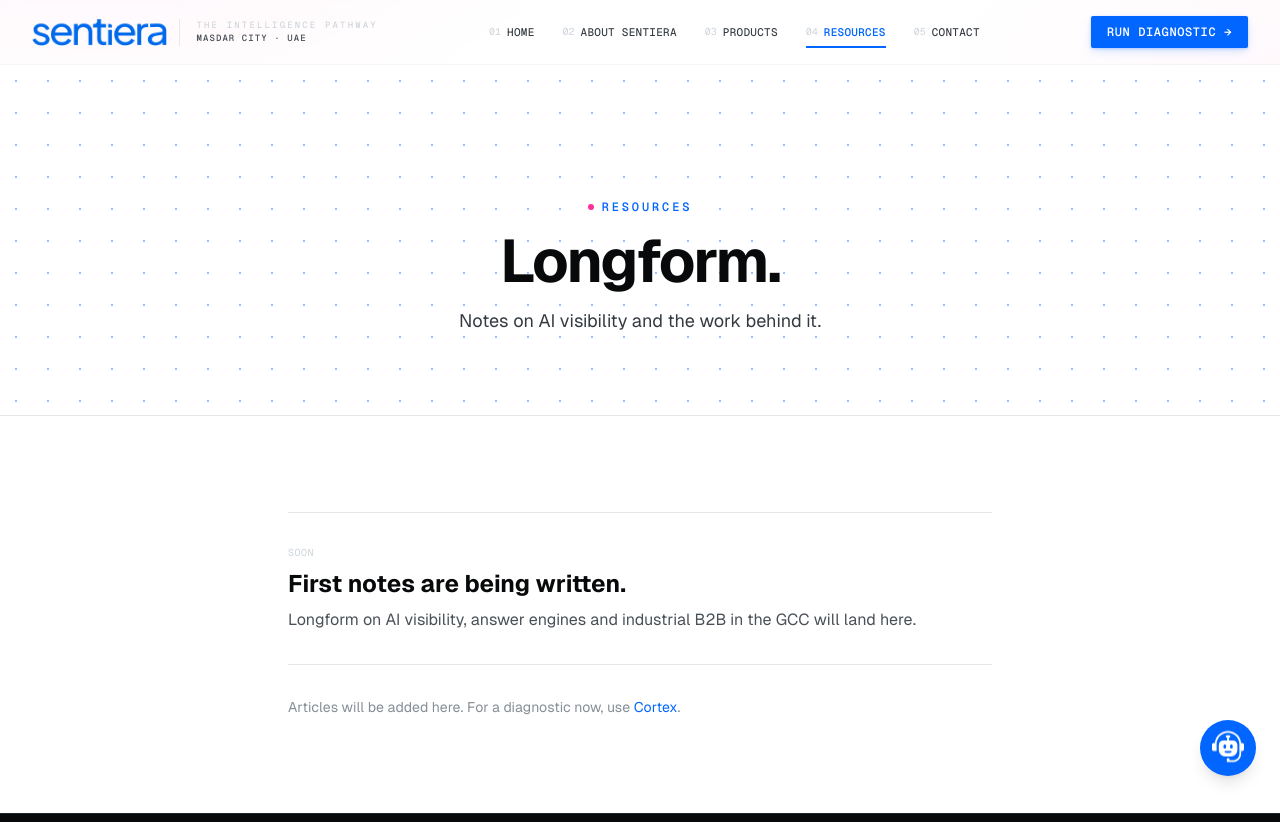
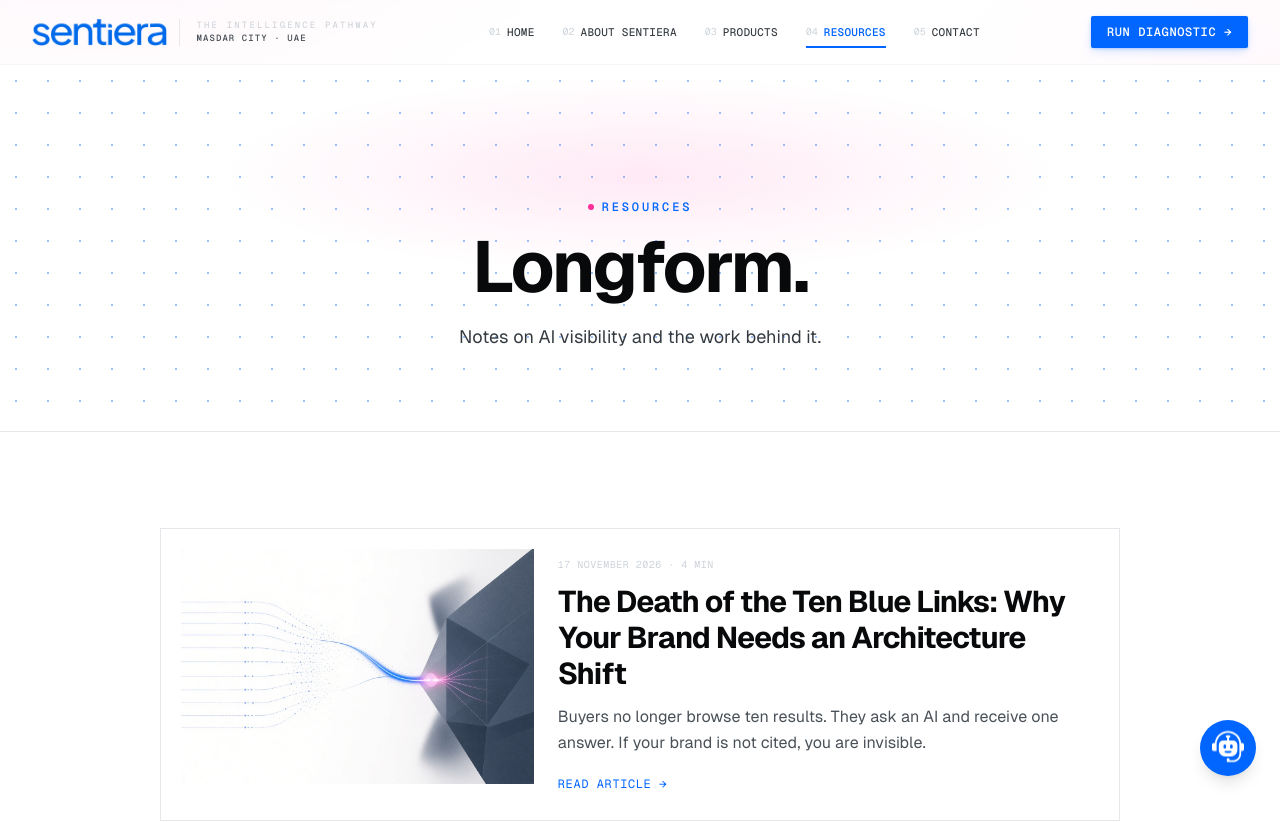
Before and after one commit to Acidtuner/sentiera, a Next.js app: page /resources in a window 1280 px wide. Shown: the top 822 px of the page. Built offline with nearby package versions, Linux system fonts and the light colour scheme.

Commit message:
Add Resources listing and first article with illustration

```diff
--- /dev/null
+++ b/src/app/resources/[slug]/page.tsx
@@ -0,0 +1,76 @@
+import React from "react";
+import type { Metadata } from "next";
+import Link from "next/link";
+import Image from "next/image";
+import { notFound } from "next/navigation";
+import { getResource, resources } from "@/lib/resources";
+
+type Props = {
+  params: Promise<{ slug: string }>;
+};
+
+export function generateStaticParams() {
+  return resources.map((item) => ({ slug: item.slug }));
+}
+
+export async function generateMetadata({ params }: Props): Promise<Metadata> {
+  const { slug } = await params;
+  const article = getResource(slug);
+  if (!article) return { title: "Resource" };
+  return {
+    title: article.title,
+    description: article.excerpt,
+    openGraph: {
+      title: article.title,
+      description: article.excerpt,
+      images: [{ url: article.image, alt: article.imageAlt }],
+    },
+  };
+}
+
+export default async function ResourceArticle({ params }: Props) {
+  const { slug } = await params;
+  const article = getResource(slug);
+  if (!article) notFound();
+
+  return (
+    <article className="relative bg-white">
+      <header className="relative overflow-hidden border-b border-hairline pt-24 pb-12 sm:pt-32 sm:pb-16">
+        <div className="pointer-events-none absolute inset-0 z-0 opacity-40 [background-image:radial-gradient(#0066FF_0.75px,transparent_0.75px)] [background-size:32px_32px]" aria-hidden="true" />
+        <div className="relative z-10 mx-auto max-w-3xl px-6 lg:px-8">
+          <Link href="/resources" className="font-mono text-[10px] uppercase tracking-wider text-tech-blue hover:underline">
+            ← Resources
+          </Link>
+          <p className="mt-6 font-mono text-[10px] uppercase tracking-wider text-slate-400">
+            {article.date} · {article.readTime}
+          </p>
+          <h1 className="mt-4 font-sans text-4xl sm:text-5xl lg:text-6xl font-bold tracking-tight-heading text-slate-950 leading-[0.98]">
+            {article.title}
+          </h1>
+        </div>
+      </header>
+
+      <div className="mx-auto max-w-4xl px-6 lg:px-8 py-10">
+        <div className="relative aspect-[3/2] overflow-hidden border border-hairline bg-slate-100">
+          <Image src={article.image} alt={article.imageAlt} fill className="object-cover" priority sizes="(min-width: 1024px) 896px, 100vw" />
+        </div>
+      </div>
+
+      <div className="mx-auto max-w-3xl px-6 lg:px-8 pb-20">
+        <div className="space-y-6 font-sans text-base sm:text-lg text-slate-700 leading-relaxed">
+          {article.paragraphs.map((paragraph) => (
+            <p key={paragraph}>{paragraph}</p>
+          ))}
+        </div>
+        <div className="mt-14 border-t border-hairline pt-8 flex flex-col sm:flex-row sm:items-center sm:justify-between gap-4">
+          <Link href="/cortex" className="font-mono text-xs uppercase tracking-wider text-tech-blue hover:underline">
+            Run a Cortex diagnostic →
+          </Link>
+          <Link href="/contact" className="inline-flex items-center gap-2 rounded-sm bg-tech-blue px-6 py-3 font-mono text-xs font-semibold uppercase tracking-wider text-white hover:bg-tech-blue-600">
+            Book a review
+          </Link>
+        </div>
+      </div>
+    </article>
+  );
+}
--- a/src/app/resources/page.tsx
+++ b/src/app/resources/page.tsx
@@ -1,52 +1,61 @@
 import React from "react";
 import type { Metadata } from "next";
 import Link from "next/link";
+import Image from "next/image";
+import { resources } from "@/lib/resources";
 
 export const metadata: Metadata = {
   title: "Resources",
-  description: "Longform notes from Sentiera Technologies Limited on AI visibility, AEO and GCC enterprise search.",
+  description: "Longform notes from Sentiera Technologies Limited on AI visibility, AEO and the shift away from ten blue links.",
 };
-
-const posts = [
-  {
-    slug: "coming-soon",
-    title: "First notes are being written.",
-    excerpt: "Longform on AI visibility, answer engines and industrial B2B in the GCC will land here.",
-    date: "Soon",
-  },
-];
 
 export default function Resources() {
   return (
     <div className="relative bg-white">
       <section className="relative overflow-hidden border-b border-hairline pt-24 pb-16 sm:pt-32 sm:pb-20">
         <div className="pointer-events-none absolute inset-0 z-0 opacity-40 [background-image:radial-gradient(#0066FF_0.75px,transparent_0.75px)] [background-size:32px_32px]" aria-hidden="true" />
+        <div
+          className="pointer-events-none absolute inset-0 z-0"
+          aria-hidden="true"
+          style={{
+            backgroundImage: "radial-gradient(ellipse 55% 45% at 50% 30%, rgba(255,46,156,0.10), transparent 60%)",
+          }}
+        />
         <div className="relative z-10 mx-auto max-w-3xl px-6 lg:px-8 text-center">
           <div className="inline-flex items-center gap-2 font-mono text-xs uppercase tracking-widest-tag text-tech-blue font-semibold mb-4">
             <span className="h-1.5 w-1.5 rounded-full bg-accent" />
             <span>Resources</span>
           </div>
-          <h1 className="font-sans text-4xl sm:text-5xl lg:text-6xl font-bold tracking-tight-heading text-slate-950">
+          <h1 className="font-sans text-5xl sm:text-6xl lg:text-7xl font-bold tracking-tight-heading text-slate-950 leading-[0.95]">
             Longform.
           </h1>
-          <p className="mt-4 font-sans text-lg text-slate-700">Notes on AI visibility and the work behind it.</p>
+          <p className="mt-5 font-sans text-lg text-slate-700">Notes on AI visibility and the work behind it.</p>
         </div>
       </section>
 
       <section className="py-16 sm:py-24">
-        <div className="mx-auto max-w-3xl px-6 lg:px-8">
-          <ul className="divide-y divide-hairline border-y border-hairline">
-            {posts.map((post) => (
-              <li key={post.slug} className="py-8">
-                <p className="font-mono text-[10px] uppercase tracking-wider text-slate-400">{post.date}</p>
-                <h2 className="mt-2 font-sans text-2xl font-bold text-slate-950">{post.title}</h2>
-                <p className="mt-2 font-sans text-base text-slate-600">{post.excerpt}</p>
+        <div className="mx-auto max-w-5xl px-6 lg:px-8">
+          <ul className="space-y-8">
+            {resources.map((post) => (
+              <li key={post.slug}>
+                <Link href={`/resources/${post.slug}`} className="group grid grid-cols-1 md:grid-cols-5 gap-6 border border-hairline bg-white p-4 sm:p-5 hover:border-accent/40 transition-colors">
+                  <div className="md:col-span-2 relative aspect-[3/2] overflow-hidden bg-slate-100">
+                    <Image src={post.image} alt={post.imageAlt} fill className="object-cover" sizes="(min-width: 768px) 40vw, 100vw" />
+                  </div>
+                  <div className="md:col-span-3 flex flex-col justify-center py-2">
+                    <p className="font-mono text-[10px] uppercase tracking-wider text-slate-400">
+                      {post.date} · {post.readTime}
+                    </p>
+                    <h2 className="mt-3 font-sans text-2xl sm:text-3xl font-bold tracking-tight-heading text-slate-950 group-hover:text-tech-blue transition-colors">
+                      {post.title}
+                    </h2>
+                    <p className="mt-3 font-sans text-base text-slate-600 leading-relaxed">{post.excerpt}</p>
+                    <span className="mt-5 font-mono text-xs uppercase tracking-wider text-tech-blue">Read article →</span>
+                  </div>
+                </Link>
               </li>
             ))}
           </ul>
-          <p className="mt-8 font-sans text-sm text-slate-500">
-            Articles will be added here. For a diagnostic now, use <Link href="/cortex" className="text-tech-blue hover:underline">Cortex</Link>.
-          </p>
         </div>
       </section>
     </div>
--- /dev/null
+++ b/src/lib/resources.ts
@@ -0,0 +1,36 @@
+export type ResourceArticle = {
+  slug: string;
+  title: string;
+  excerpt: string;
+  date: string;
+  readTime: string;
+  image: string;
+  imageAlt: string;
+  paragraphs: string[];
+};
+
+export const resources: ResourceArticle[] = [
+  {
+    slug: "death-of-the-ten-blue-links",
+    title: "The Death of the Ten Blue Links: Why Your Brand Needs an Architecture Shift",
+    excerpt:
+      "Buyers no longer browse ten results. They ask an AI and receive one answer. If your brand is not cited, you are invisible.",
+    date: "17 November 2026",
+    readTime: "4 min",
+    image: "/resources/death-of-the-ten-blue-links.jpg",
+    imageAlt: "Ten blue links dissolving into a single pathway toward a geometric structure",
+    paragraphs: [
+      "For over a quarter century, the digital economy was built on a simple promise: rank in the top ten results, and the traffic will follow. We called them the ten blue links. That era is over.",
+      "Today, B2B buyers and consumers do not search to browse. They ask to receive. Platforms such as ChatGPT, Perplexity and Google AI Overviews read the web and synthesise a single answer. The journey often ends before a link is clicked.",
+      "For enterprise brands, this is a tangible threat. If your brand is not cited by the AI, you effectively do not exist to that market. This is the shift from search engine optimisation to answer engine optimisation.",
+      "To stay visible in this landscape, the digital infrastructure has to change. Fragmented, visually heavy websites are hard for models to read. AI systems need clear semantic markup, structured data and dense entity relationships.",
+      "Sentiera Technologies Limited bridges this gap. Strategic leadership and client architecture are led from Masdar City. Technical execution, custom model integration and high-volume content are driven by our dedicated hub in Bangalore.",
+      "Sourza, our proprietary autonomous B2B procurement platform, is proof of what is possible. We do not only advise on AI. We build the digital infrastructure that enables it.",
+      "Do not let your brand be rendered invisible. Architect the intelligence pathway with Sentiera, and be the business AI recommends.",
+    ],
+  },
+];
+
+export function getResource(slug: string) {
+  return resources.find((item) => item.slug === slug);
+}
```
Also changed, not shown: public/resources/death-of-the-ten-blue-links.jpg (added).
